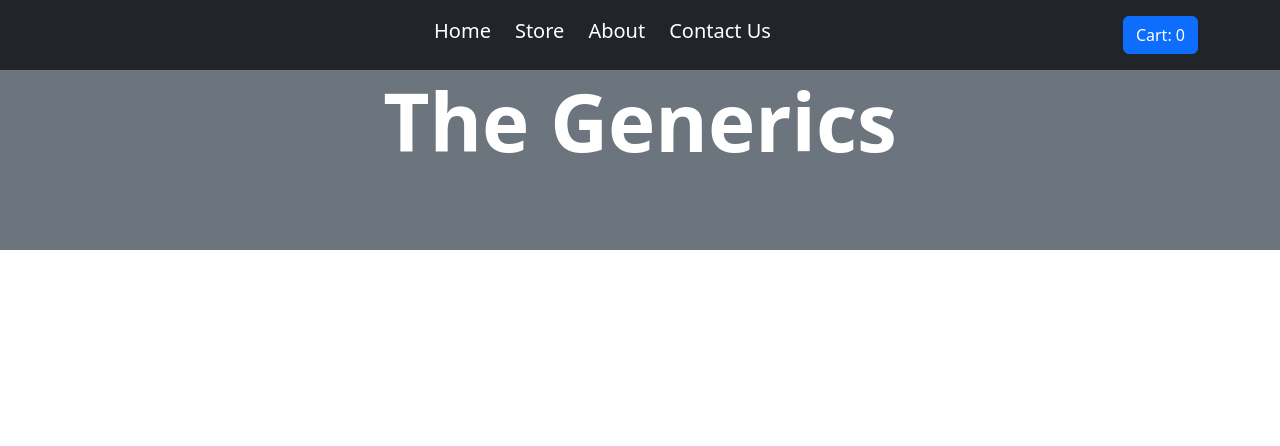
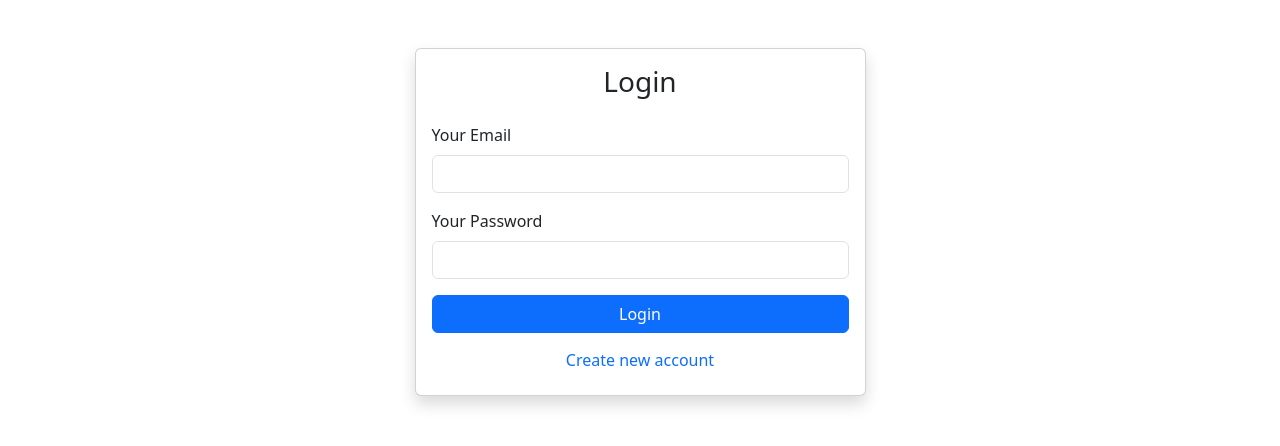
Before and after one commit to RajeevJaryal/E-Commerce-Project, a React (Vite) app: page /login in a window 1280 px wide. Shown: the top 446 px of the page. Built offline with nearby package versions, Linux system fonts and the light colour scheme.

Commit message:
added login page and added all the features of it

```diff
--- a/src/App.jsx
+++ b/src/App.jsx
@@ -1,42 +1,53 @@
-import { useState } from "react";
-import "./App.css";
+import { useContext, useState } from "react";
+import { Routes, Route, Navigate } from "react-router-dom";
+
 import Products from "./components/product/Products";
 import HeaderSection from "./components/header/HeaderSection";
 import Cart from "./components/Cart/Cart";
 import LogoText from "./components/header/logoText";
-import { Routes, Route, Navigate } from "react-router-dom";
 import About from "./components/about/About";
 import Home from "./components/home/Home";
 import ContactUs from "./components/Contact/ContactUs";
 import ProductDetails from "./components/product/ProductDetails";
+import LoginPage from "./components/LoginPage/LoginPage";
+import AuthContext from "./components/Store/AuthContext";
+
 function App() {
+  const authCtx = useContext(AuthContext);
+
   const [cartState, setCartState] = useState(false);
   const [cartData, setCartData] = useState([]);
 
   const cartOpenHandler = () => {
     setCartState(true);
   };
+
   const cartCloseHandler = () => {
     setCartState(false);
   };
+
   const purchaseHandler = () => {
     setCartData([]);
   };
 
   const addToCartHandler = (product) => {
-    setCartData((prevItem) => {
-      const existing = prevItem.find((item) => item.title === product.title);
+    setCartData((prevItems) => {
+      const existingItem = prevItems.find(
+        (item) => item.title === product.title
+      );
 
-      if (existing) {
-        return prevItem.map((item) => {
-          return item.title === product.title
+      if (existingItem) {
+        return prevItems.map((item) =>
+          item.title === product.title
             ? { ...item, quantity: item.quantity + 1 }
-            : item;
-        });
+            : item
+        );
       }
-      return [...prevItem, { ...product, quantity: 1 }];
+
+      return [...prevItems, { ...product, quantity: 1 }];
     });
   };
+
   const removeFromCartHandler = (product) => {
     setCartData((prevItems) => {
       const existingItem = prevItems.find(
@@ -57,27 +68,78 @@ function App() {
     });
   };
 
-  const totalItems = cartData.reduce((sum, item) => {
-    return sum + item.quantity;
-  }, 0);
+  const totalItems = cartData.reduce((sum, item) => sum + item.quantity, 0);
 
   return (
     <>
-      <HeaderSection totalItems={totalItems} onOpenCart={cartOpenHandler} />
-      <LogoText />
+      {authCtx.isLoggedIn && (
+        <>
+          <HeaderSection totalItems={totalItems} onOpenCart={cartOpenHandler} />
+          <LogoText />
+        </>
+      )}
+
       <Routes>
-        <Route path="/" element={<Navigate to="/store" />} />
+        <Route
+          path="/"
+          element={
+            authCtx.isLoggedIn ? (
+              <Navigate to="/store" />
+            ) : (
+              <Navigate to="/login" />
+            )
+          }
+        />
+
+        <Route
+          path="/login"
+          element={
+            !authCtx.isLoggedIn ? <LoginPage /> : <Navigate to="/store" />
+          }
+        />
+
         <Route
           path="/store"
-          element={<Products onAddToCart={addToCartHandler} />}
+          element={
+            authCtx.isLoggedIn ? (
+              <Products onAddToCart={addToCartHandler} />
+            ) : (
+              <Navigate to="/login" />
+            )
+          }
         />
-        <Route path="/product/:id" element={<ProductDetails />}/>
-        <Route path="/about" element={<About />} />
-        <Route path="/home" element={<Home />} />
-        <Route path="/contact" element={<ContactUs />} />
+
+        <Route
+          path="/product/:id"
+          element={
+            authCtx.isLoggedIn ? <ProductDetails /> : <Navigate to="/login" />
+          }
+        />
+
+        <Route
+          path="/about"
+          element={authCtx.isLoggedIn ? <About /> : <Navigate to="/login" />}
+        />
+
+        <Route
+          path="/home"
+          element={authCtx.isLoggedIn ? <Home /> : <Navigate to="/login" />}
+        />
+
+        <Route
+          path="/contact"
+          element={
+            authCtx.isLoggedIn ? <ContactUs /> : <Navigate to="/login" />
+          }
+        />
+
+        <Route
+          path="*"
+          element={<Navigate to={authCtx.isLoggedIn ? "/store" : "/login"} />}
+        />
       </Routes>
 
-      {cartState && (
+      {cartState && authCtx.isLoggedIn && (
         <Cart
           cartData={cartData}
           purchase={purchaseHandler}
--- /dev/null
+++ b/src/components/LoginPage/LoginPage.jsx
@@ -0,0 +1,6 @@
+import LoginPageForm from "./LoginPageForm";
+
+const LoginPage = () => {
+  return <LoginPageForm/>
+};
+export default LoginPage;
--- /dev/null
+++ b/src/components/LoginPage/LoginPageForm.jsx
@@ -0,0 +1,132 @@
+import { useContext, useRef, useState } from "react";
+import AuthContext from "../Store/AuthContext";
+
+const FIREBASE_API_KEY = "";
+
+const LoginPageForm = () => {
+  const emailInputRef = useRef();
+  const passwordInputRef = useRef();
+
+  const [isLogin, setIsLogin] = useState(true);
+  const [isLoading, setIsLoading] = useState(false);
+
+  const authCtx = useContext(AuthContext);
+
+  const switchAuthModeHandler = () => {
+    setIsLogin((prev) => !prev);
+  };
+
+  const submitHandler = async (event) => {
+    event.preventDefault();
+
+    const enteredEmail = emailInputRef.current.value;
+    const enteredPassword = passwordInputRef.current.value;
+
+    setIsLoading(true);
+
+    const url = isLogin
+      ? `https://identitytoolkit.googleapis.com/v1/accounts:signInWithPassword?key=${FIREBASE_API_KEY}`
+      : `https://identitytoolkit.googleapis.com/v1/accounts:signUp?key=${FIREBASE_API_KEY}`;
+
+    try {
+      const response = await fetch(url, {
+        method: "POST",
+        headers: { "Content-Type": "application/json" },
+        body: JSON.stringify({
+          email: enteredEmail,
+          password: enteredPassword,
+          returnSecureToken: true,
+        }),
+      });
+
+      const data = await response.json();
+
+      if (!response.ok) {
+        throw new Error(data.error.message || "Authentication failed!");
+      }
+
+      authCtx.login(data.idToken);
+    } catch (error) {
+      alert(error.message);
+    }
+
+    setIsLoading(false);
+  };
+
+  return (
+    <section className="container mt-5">
+  <div className="row justify-content-center">
+    <div className="col-md-6 col-lg-5">
+      <div className="card shadow">
+        <div className="card-body">
+
+          <h3 className="card-title text-center mb-4">
+            {isLogin ? "Login" : "Sign Up"}
+          </h3>
+
+          <form onSubmit={submitHandler}>
+
+            {/* Email */}
+            <div className="mb-3">
+              <label htmlFor="email" className="form-label">
+                Your Email
+              </label>
+              <input
+                type="email"
+                id="email"
+                className="form-control"
+                ref={emailInputRef}
+                required
+              />
+            </div>
+
+            {/* Password */}
+            <div className="mb-3">
+              <label htmlFor="password" className="form-label">
+                Your Password
+              </label>
+              <input
+                type="password"
+                id="password"
+                className="form-control"
+                ref={passwordInputRef}
+                required
+              />
+            </div>
+
+            {/* Actions */}
+            <div className="d-grid gap-2">
+              {!isLoading && (
+                <button type="submit" className="btn btn-primary">
+                  {isLogin ? "Login" : "Create Account"}
+                </button>
+              )}
+
+              {isLoading && (
+                <button className="btn btn-secondary" disabled>
+                  Loading...
+                </button>
+              )}
+
+              <button
+                type="button"
+                className="btn btn-link text-decoration-none"
+                onClick={switchAuthModeHandler}
+              >
+                {isLogin
+                  ? "Create new account"
+                  : "Login with existing account"}
+              </button>
+            </div>
+
+          </form>
+        </div>
+      </div>
+    </div>
+  </div>
+</section>
+
+  );
+};
+
+export default LoginPageForm;
--- a/src/components/header/HeaderSection.jsx
+++ b/src/components/header/HeaderSection.jsx
@@ -1,6 +1,9 @@
 import { NavLink } from "react-router-dom";
-
+import AuthContext from "../Store/AuthContext";
+import { useContext } from "react";
+import { Button } from "bootstrap";
 const HeaderSection = ({ onOpenCart, totalItems }) => {
+  const authCtx = useContext(AuthContext);
   return (
     <div
       className="bg-dark text-white position-fixed w-100"
@@ -8,10 +11,14 @@ const HeaderSection = ({ onOpenCart, totalItems }) => {
     >
       <div className="container d-flex align-items-center justify-content-between h-100">
         <div className="d-flex justify-content-center flex-grow-1 gap-4">
+          {authCtx.isLoggedIn && (
+            <>
               <NavLink
                 to="/home"
                 className={({ isActive }) =>
-              `text-white text-decoration-none ${isActive ? "active-link" : ""}`
+                  `text-white text-decoration-none ${
+                    isActive ? "active-link" : ""
+                  }`
                 }
               >
                 <h5>Home</h5>
@@ -20,7 +27,9 @@ const HeaderSection = ({ onOpenCart, totalItems }) => {
               <NavLink
                 to="/store"
                 className={({ isActive }) =>
-              `text-white text-decoration-none ${isActive ? "active-link" : ""}`
+                  `text-white text-decoration-none ${
+                    isActive ? "active-link" : ""
+                  }`
                 }
               >
                 <h5>Store</h5>
@@ -28,7 +37,9 @@ const HeaderSection = ({ onOpenCart, totalItems }) => {
               <NavLink
                 to="/about"
                 className={({ isActive }) =>
-              `text-white text-decoration-none ${isActive ? "active-link" : ""}`
+                  `text-white text-decoration-none ${
+                    isActive ? "active-link" : ""
+                  }`
                 }
               >
                 <h5>About</h5>
@@ -36,17 +47,41 @@ const HeaderSection = ({ onOpenCart, totalItems }) => {
               <NavLink
                 to="/contact"
                 className={({ isActive }) =>
-              `text-white text-decoration-none ${isActive ? "active-link" : ""}`
+                  `text-white text-decoration-none ${
+                    isActive ? "active-link" : ""
+                  }`
                 }
               >
                 <h5>Contact Us</h5>
               </NavLink>
-
+              <button
+                className="btn btn-warning px-4 py-2 fw-semibold shadow-sm"
+                onClick={authCtx.logout}
+              >
+                Logout
+              </button>
+            </>
+          )}
+          {!authCtx.isLoggedIn && (
+            <>
+              <NavLink
+                to="/login"
+                className={({ isActive }) =>
+                  `text-white text-decoration-none ${
+                    isActive ? "active-link" : ""
+                  }`
+                }
+              >
+                <h5>Login</h5>
+              </NavLink>
+            </>
+          )}
         </div>
-
+        {authCtx.isLoggedIn && (
           <button className="btn btn-primary" onClick={onOpenCart}>
             Cart: {totalItems}
           </button>
+        )}
       </div>
     </div>
   );
--- /dev/null
+++ b/src/components/store/AuthContext.jsx
@@ -0,0 +1,34 @@
+import React,{useState} from "react";
+
+const AuthContext=React.createContext({
+    token:"",
+    isLoggedIn:false,
+    login:(token)=>{},
+    logout:()=>{},
+});
+
+
+export const AuthContextProvider=(props)=>{
+    const [token,setToken]=useState(null);
+
+    const isLoggedIn=!!token;
+
+    const loginHandler=(token)=>{
+        setToken(token);
+    }
+
+    const logoutHandler=()=>{
+        setToken(null);
+    }
+    return (
+        <AuthContext.Provider value={{
+            token:token,
+            isLoggedIn:isLoggedIn,
+            login:loginHandler,
+            logout:logoutHandler
+        }}>
+            {props.children}
+        </AuthContext.Provider>
+    )
+}
+export default AuthContext;
--- a/src/main.jsx
+++ b/src/main.jsx
@@ -4,11 +4,15 @@ import "./index.css";
 import App from "./App.jsx";
 import "bootstrap/dist/css/bootstrap.min.css";
 import { BrowserRouter } from "react-router-dom";
+import { AuthContextProvider } from "./components/store/AuthContext.jsx";
 
 createRoot(document.getElementById("root")).render(
   <StrictMode>
     <BrowserRouter>
+    <AuthContextProvider>
       <App />
+    </AuthContextProvider>
+
     </BrowserRouter>
   </StrictMode>
 );
```
Lines whose indentation alone changed are shown as unchanged.
